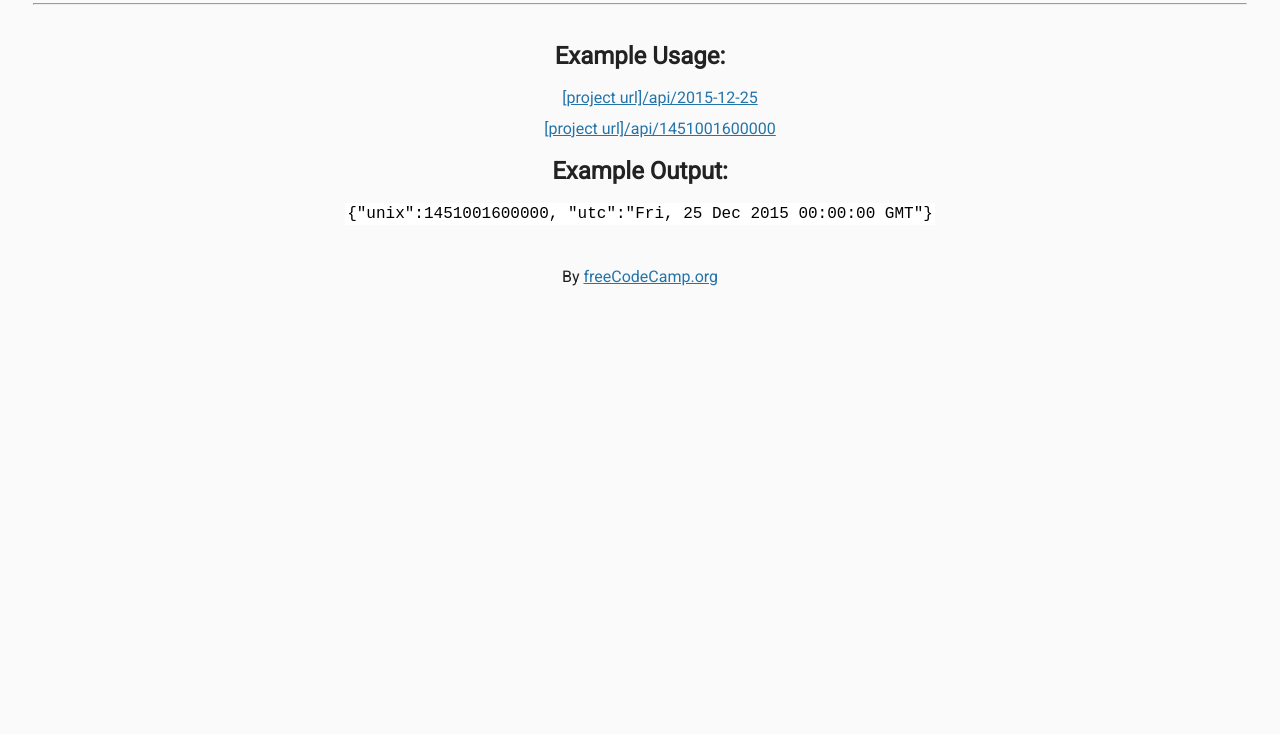
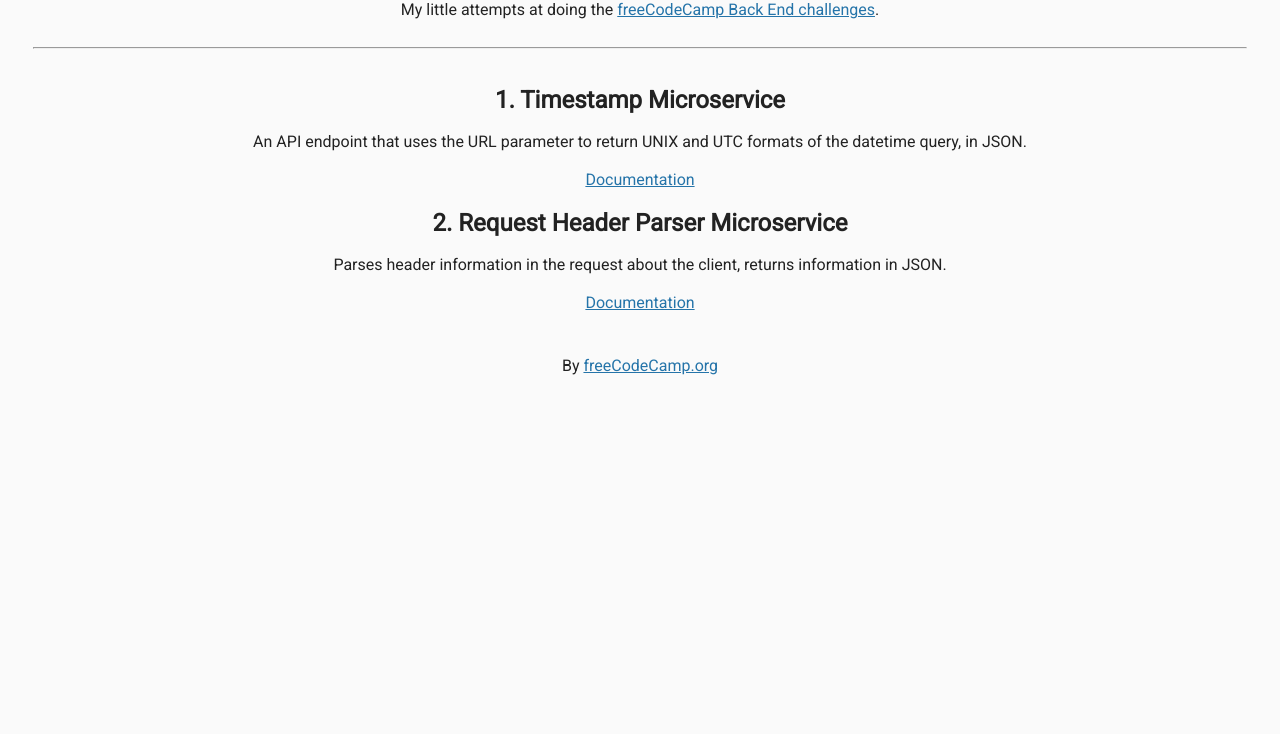
Before and after one commit to 0xEddie/fcc-backend, a website: page views/index.html in a window 1280 px wide. Shown: the part 66-800 px from the top of the page. Drawn offline with Linux system fonts and the light colour scheme; files that its build step writes are made by us from their sources.

Commit message:
make timestamp its own endpoint

```diff
--- a/index.js
+++ b/index.js
@@ -1,5 +1,7 @@
 var express = require('express');
 var app = express();
+
+console.log('Environment PORT:', process.env.PORT);
 
 // enable CORS (https://en.wikipedia.org/wiki/Cross-origin_resource_sharing)
 // so that your API is remotely testable by FCC
--- a/views/index.html
+++ b/views/index.html
@@ -1,27 +1,29 @@
 <!DOCTYPE html>
 
 <html>
+
 <head>
-      <title>Timestamp Microservice | freeCodeCamp.org</title>
-      <link rel="shortcut icon" href="https://cdn.freecodecamp.org/universal/favicons/favicon-32x32.png" type="image/x-icon"/>
+  <title>fCC Backend and API Projects</title>
+  <link rel="shortcut icon" href="https://cdn.freecodecamp.org/universal/favicons/favicon-32x32.png"
+    type="image/x-icon" />
   <link href="https://fonts.googleapis.com/css?family=Roboto" rel="stylesheet" type="text/css">
   <link href="style.css" rel="stylesheet" type="text/css">
 </head>
 
 <body>
-    <h1>Timestamp Microservice</h1>
+  <h1>Backend and API Projects</h1>
+  <p>My little attempts at doing the <a
+      href="https://www.freecodecamp.org/learn/back-end-development-and-apis/#back-end-development-and-apis-projects">freeCodeCamp
+      Back End challenges</a>.</p>
   <hr />
   <div class="container">
-      <h2>Example Usage:</h2>
-      <ul>
-        <li><a href="api/2015-12-25">[project url]/api/2015-12-25</a></li>
-        <li><a href="api/1451001600000">[project url]/api/1451001600000</a></li>
-      </ul>
+    <h2>1. Timestamp Microservice</h2>
+    <p>An API endpoint that uses the URL parameter to return UNIX and UTC formats of the datetime query, in JSON.</p>
+    <p><a href="/api/timestamp">Documentation</a></p>
 
-      <h2>Example Output:</h2>
-      <p>
-        <code>{"unix":1451001600000, "utc":"Fri, 25 Dec 2015 00:00:00 GMT"}</code>
-      </p>
+    <h2>2. Request Header Parser Microservice</h2>
+    <p>Parses header information in the request about the client, returns information in JSON.</p>
+    <p><a href="/api/req-header-parser">Documentation</a></p>
   </div>
   <div class="footer">
     <p>
@@ -29,4 +31,5 @@
     </p>
   </div>
 </body>
+
 </html>
```
Also changed, not shown: views/timestamp.html (added, +32 -0 lines). Lines whose indentation alone changed are shown as unchanged.
